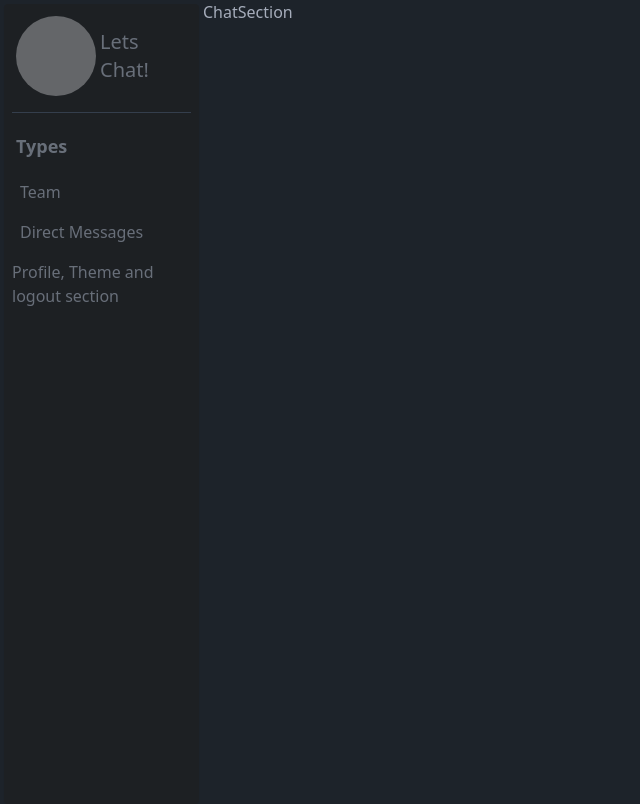
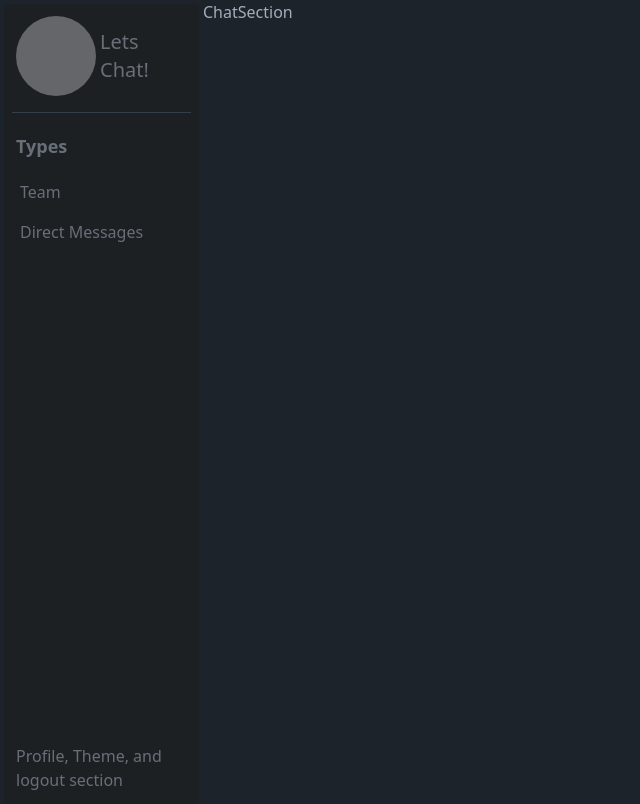
Before and after one commit to Ammarmyp/Medical_Pager, a React (Vite) app: page / in a window 1280 px wide. Shown: the whole page, without its empty margins (0-640 px from the left). Built offline with nearby package versions, Linux system fonts and the light colour scheme; grey boxes are pictures that could not be loaded.

Commit message:
sidebar lower ui

```diff
--- a/src/components/SideBar.tsx
+++ b/src/components/SideBar.tsx
@@ -1,6 +1,6 @@
 const SideBar = () => {
   return (
-    <div className="hidden sm:block w-[195px] py-2 px-2 rounded bg-[#1E1E1E] opacity-55 shadow-sm m-1 h-full  flex-col">
+    <div className="hidden sm:flex flex-col w-[195px] py-2 px-2 rounded bg-[#1E1E1E] opacity-55 shadow-sm m-1 h-full">
       <div className="flex justify-between p-1 items-center border-b-[1px] border-slate-600 pb-4 mb-4">
         <div className="avatar">
           <div className="w-20 rounded-full">
@@ -9,20 +9,22 @@ const SideBar = () => {
         </div>
         <h1 className="text-xl ml-1">Lets Chat!</h1>
       </div>
-      <div>
+      <div className="flex-grow">
+        <div className="flex flex-col">
           <p className="y-2 p-1 text-[18px] font-semibold">Types</p>
-      </div>
-      <div className="p-1 ">
+          <div className="p-1">
             {["Team", "Direct Messages"].map((type, index) => (
               <p
                 key={index}
-            className="my-2 p-1  rounded-lg hover:bg-[#3C3C3C] transition-all duration-200"
+                className="my-2 p-1 rounded-lg hover:bg-[#3C3C3C] transition-all duration-200"
               >
                 {type}
               </p>
             ))}
           </div>
-      <div>Profile, Theme and logout section</div>
+        </div>
+      </div>
+      <div className="p-1">Profile, Theme, and logout section</div>
     </div>
   );
 };
```
Lines whose indentation alone changed are shown as unchanged.
